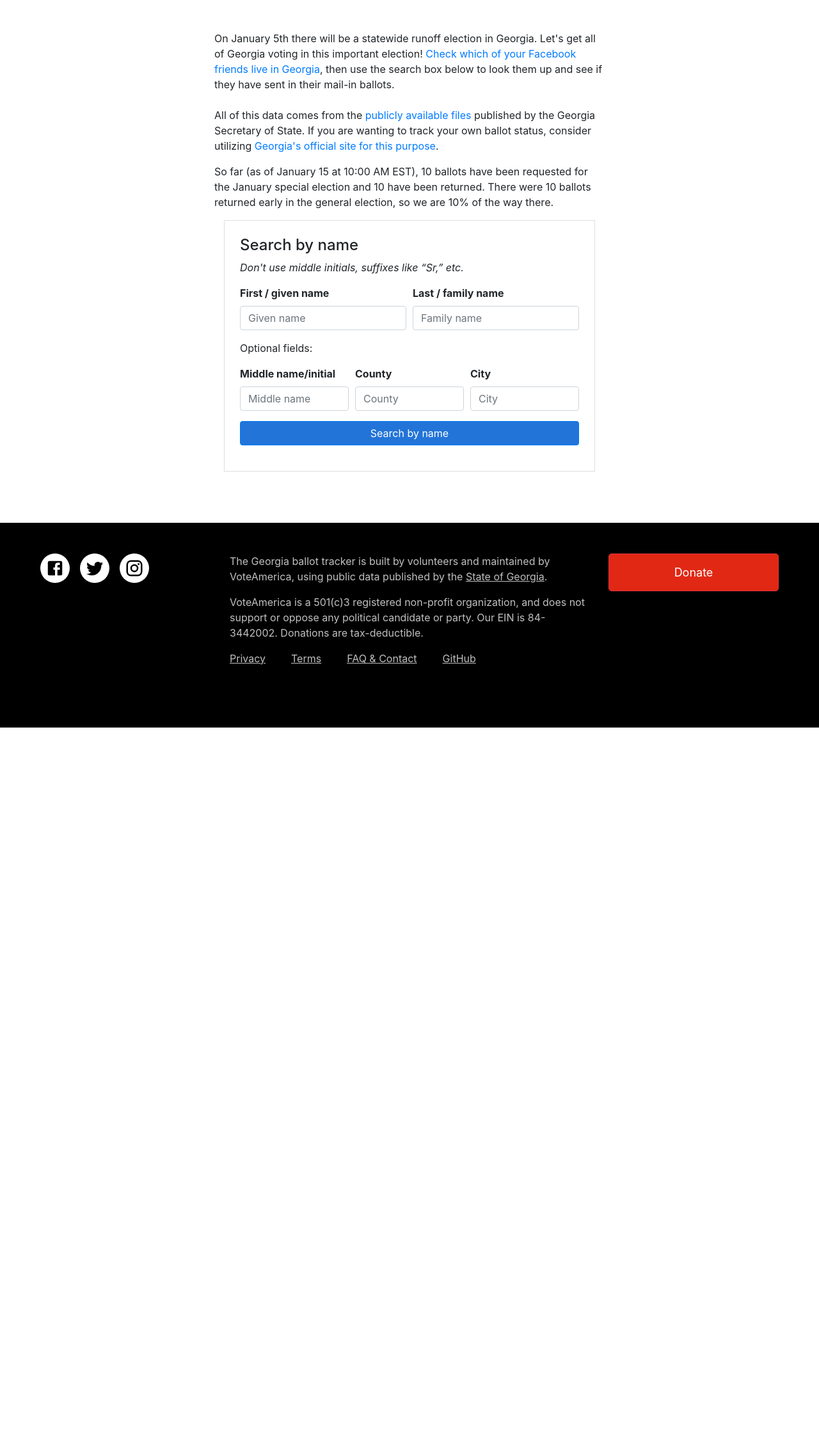
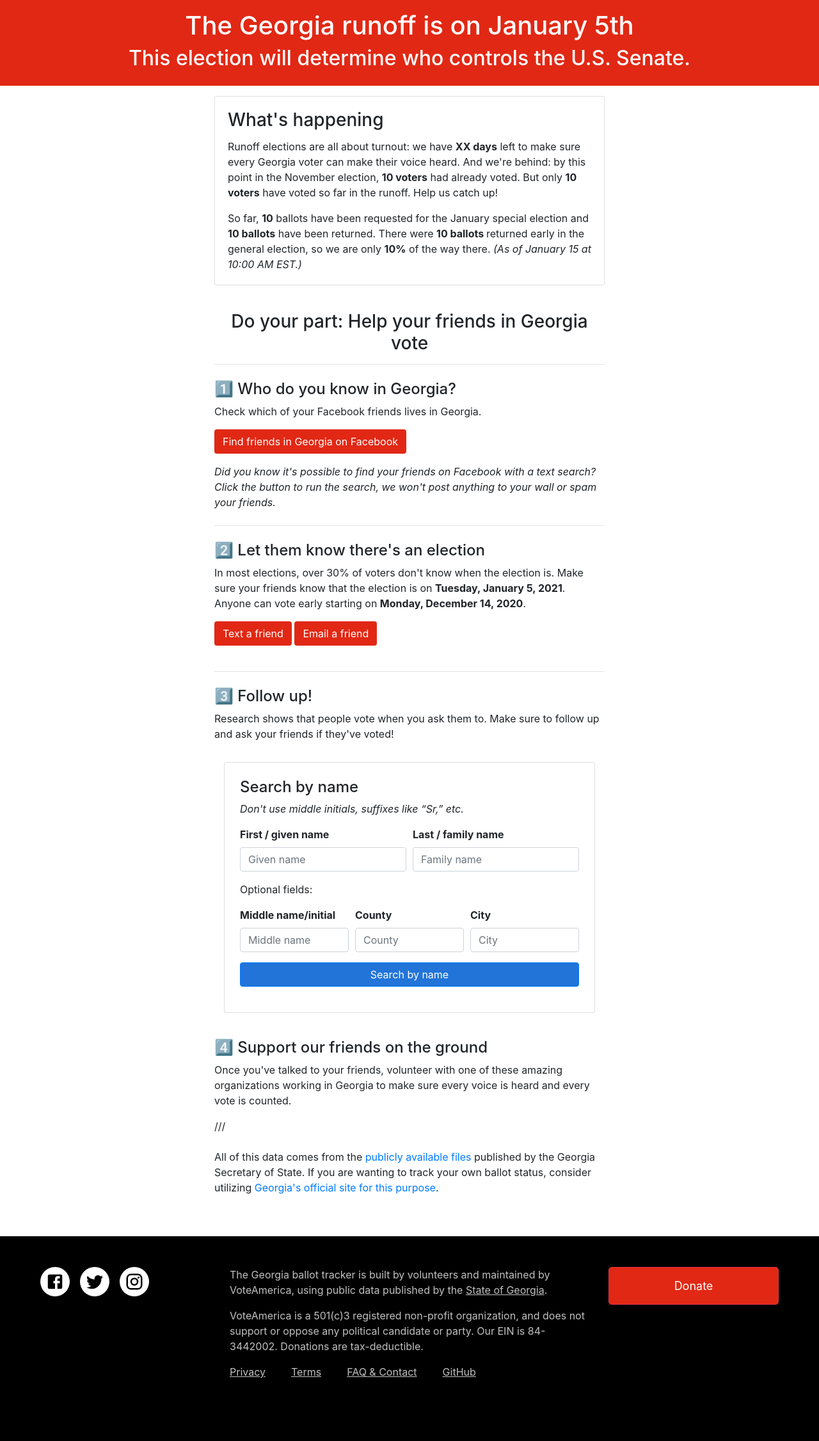
Before and after one commit to vote/gaballot, a Flask app: template templates/index.html in a window 1280 px wide. Shown: the part 76-2328 px from the top of the page at 64% size. Before the commit the page ends 1213 px from the top, so only its background shows below. Run offline with Flask 2, Linux system fonts and the light colour scheme; the template is opened without the code that fills it: most values are stand-ins (such as "Sample title", 1, 10 or a date in 2020).

Commit message:
Add first pass at styling
Is a WIP, there are some TODO's to work on tmrw

```diff
--- a/static/styles.css
+++ b/static/styles.css
@@ -66,7 +66,8 @@ label {
   padding: 8px;
   margin: 8px;
 }
-.btn-danger {
+
+.btn-danger, .bg-danger {
   background-color: #e12814;
 }
 .btn-primary {
--- a/templates/base.html
+++ b/templates/base.html
@@ -56,12 +56,78 @@
 
     <div id="content">
       {% block intro %}
-      <div class="container pt-5 mb-3">
+        <!-- QUESTION: Why does my override for bg-danger not work but btn-danger does? -->
+        <div class="text-center text-white py-3" style="background-color: #e12814;" >
+          <!-- QUESTION: Should we consider the pre-Eday VA countdown ticker here? -->
+          <h1>The Georgia runoff is on January 5th</h1>
+          <h2>This election will determine who controls the U.S. Senate.</h2>
+        </div>
+
+        <div class="container pt-3 mb-3">
+          <div class="card rounded mb-3">
+            <div class="card-body">
+              <h3 class="card-title mt-0">What's happening</h5>
+              <p class="card-text">Runoff elections are all about turnout: we have <strong>XX days</strong> left to make sure every Georgia voter can make their voice heard. And we're behind: by this point in the November election, <strong>{{ stats.returned_general|commafy }} voters</strong> had already voted. But only <strong>{{ stats.returned_special|commafy }} voters</strong> have voted so far in the runoff. Help us catch up!</p>
+
+              <!-- Left in as placeholder -->
+              <p class='mb-0'>
+                So far, <strong>{{ stats.applied_special|commafy }}</strong>
+                ballots have been requested for the January special election and <strong>{{
+                stats.returned_special|commafy }} ballots</strong> have been returned. There were <strong>{{
+                stats.returned_general|commafy }} ballots </strong> returned early in the general
+                election, so we are only
+                <strong>{{ (100.0 * stats.returned_special / stats.returned_general)|round(1) }}%</strong> of the way there.
+                <em>(As of {{ stats.update_time.strftime('%B %d at %-I:%M %p EST') }}.)</em>
+              </p>
+            </div>
+          </div>
+
+          <div>
+            <h3 class='text-center'>Do your part: Help your friends in Georgia vote</h3>
+            <hr class='mb-4'>
+          </div>
+
+          <div>
+            <h4>1️⃣ Who do you know in Georgia?</h4>
+            <p>Check which of your Facebook friends lives in Georgia.</p>
+            <a href="https://www.facebook.com/search/top?q=my%20friends%20who%20live%20in%20georgia" target="_blank" rel="noopener" class="btn text-white mb-3" style="background-color: #e12814;">Find friends in Georgia on Facebook</a>
+            <p><em>Did you know it's possible to find your friends on Facebook with a text search? Click the button to run the search, we won't post anything to your wall or spam your friends.</em></p>
+            <!-- TODO: Add something about needing to be logged into FB, otherwise you get an error -->
+            <!-- TODO: Add something about what the search is, if they are hesitant to click the button -->
+            <!-- TODO: Deep link to FB on mobile? -->
+            <hr class='my-4'>
+          </div>
+
+          <div class='mt-4'>
+            <h4>2️⃣ Let them know there's an election</h4>
+            <p>In most elections, over 30% of voters don't know when the election is. Make sure your friends know that the election is on <strong>Tuesday, January 5, 2021</strong>. Anyone can vote early starting on <strong>Monday, December 14, 2020</strong>.</p>
+            <!-- TODO: Add image of copy for text and email, make "copyable" -->
+
+            <!-- TODO: See if this works, I have an Android rn -->
+            <a href="sms://body=I%27m%20sure%20you%20already%20know%20that%20the%20Georgia%20runoff%20election%2C%20the%20one%20that%20determines%20who%20controls%20the%20Senate%2C%20is%20on%20January%205.%20I%20just%20wanted%20to%20pass%20along%20this%20link%20to%20find%20your%20early%20voting%20location%20--%20you%20can%20start%20voting%20today%21%20https%3A%2F%2Fwww.voteamerica.com%2Fwhere-to-vote%2F" target="_blank" rel="noopener" class="btn text-white mb-3" style="background-color: #e12814;">Text a friend</a>
+
+            <a href="mailto:?to=&subject=Vote%20early%20in%20the%20Georgia%20runoff%20election&body=I%27m%20sure%20you%20already%20know%20that%20the%20Georgia%20runoff%20election%2C%20the%20one%20that%20determines%20who%20controls%20the%20Senate%2C%20is%20on%20January%205.%20I%20just%20wanted%20to%20pass%20along%20this%20link%20to%20find%20your%20early%20voting%20location%20--%20you%20can%20start%20voting%20today%21%20https%3A%2F%2Fwww.voteamerica.com%2Fwhere-to-vote%2F" target="_blank" rel="noopener" class="btn text-white mb-3" style="background-color: #e12814;">Email a friend</a>
+
+            <hr class='my-4'>
+          </div>
+
+          <div class='mt-4'>
+            <h4>3️⃣ Follow up!</h4>
+            <p>Research shows that people vote when you ask them to. Make sure to follow up and ask your friends if they've voted!</p>
+
+            {% block content %}{% endblock %}
+          </div>
+
+          <div class='mt-4'>
+            <h4>4️⃣ Support our friends on the ground</h4>
+            <p>Once you've talked to your friends, volunteer with one of these amazing organizations working in Georgia to make sure every voice is heard and every vote is counted.</p>
+            <!-- TODO: Insert logos here -->
+          </div>
+
+          ///<br><br>
+
+          <!-- For FAQ? -->
           <p class="m-0">
-          On January 5th there will be a statewide runoff election in Georgia. Let's get all of Georgia voting in this
-          important election! <a href="https://www.facebook.com/search/top?q=my%20friends%20who%20live%20in%20georgia" target="_blank" rel="noopener">Check which of your Facebook friends live in Georgia</a>, then use the search box below to look them up
-          and see if they have sent in their mail-in ballots.
-          <br><br>
             All of this data comes from the <a href="https://elections.sos.ga.gov/Elections/voterabsenteefile.do">publicly
             available files</a> published by the Georgia Secretary of State. If
             you are wanting to track your own ballot status, consider utilizing
@@ -71,7 +137,6 @@
         </div>
       {% endblock %}
 
-      {% block content %}{% endblock %}
     </div>
 
     <footer id="footer" class="px-3 py-5 px-md-5 mt-5">
--- a/templates/index.html
+++ b/templates/index.html
@@ -3,16 +3,8 @@
 {% block content %}
 
 <div class="container my-3">
-
-So far (as of {{ stats.update_time.strftime('%B %d at %-I:%M %p EST') }}), {{ stats.applied_special|commafy }}
-ballots have been requested for the January special election and {{
-stats.returned_special|commafy }} have been returned. There were {{
-stats.returned_general|commafy }} ballots returned early in the general
-election, so we are
-{{ (100.0 * stats.returned_special / stats.returned_general)|round(1) }}% of the way there.
-
-<div class="container py-3">
-  <form class="card p-3 p-lg-4" method="GET" action="/search">
+  <div class="py-3">
+    <form class="card p-3 p-lg-4 rounded" method="GET" action="/search">
       <h2 class="h4">Search by name</h2>
       <p><em>Don't use middle initials, suffixes like &ldquo;Sr,&rdquo; etc.</em></p>
       <div class="form-row">
```
Lines whose indentation alone changed are shown as unchanged.
